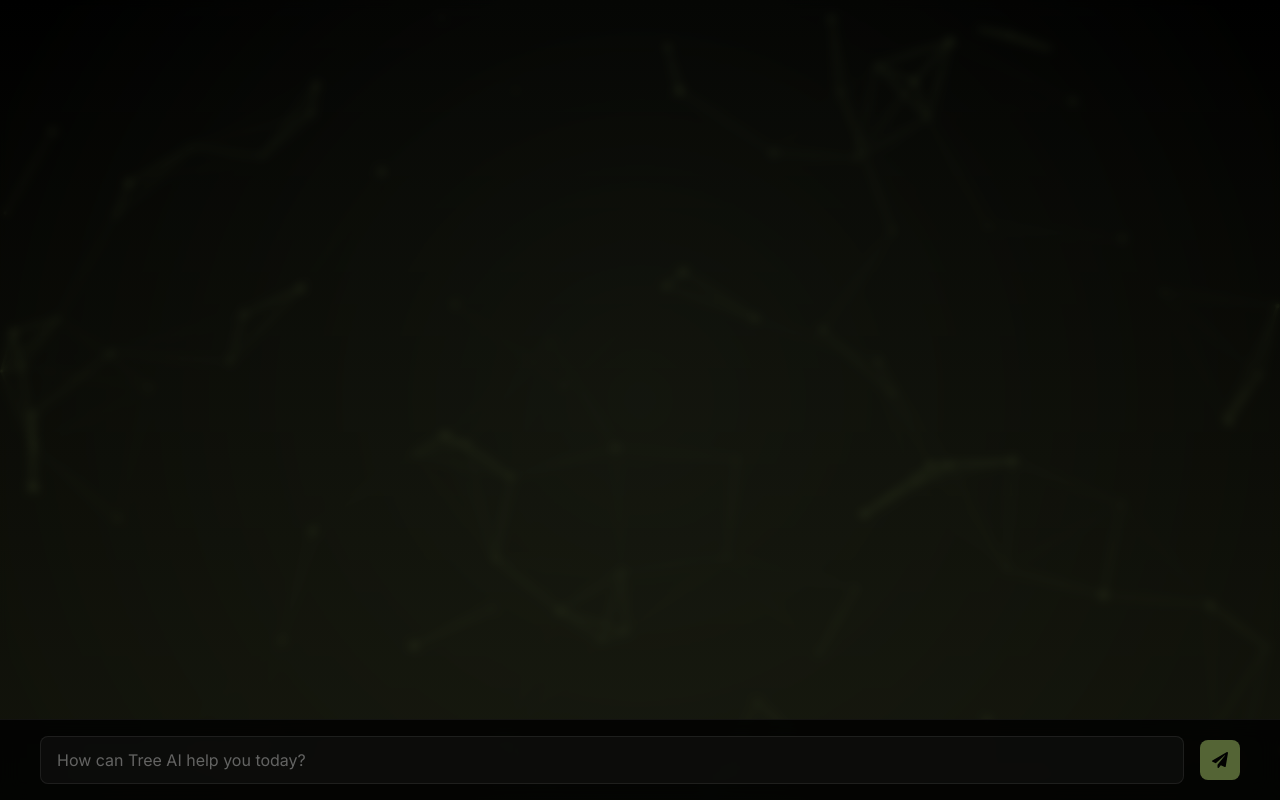
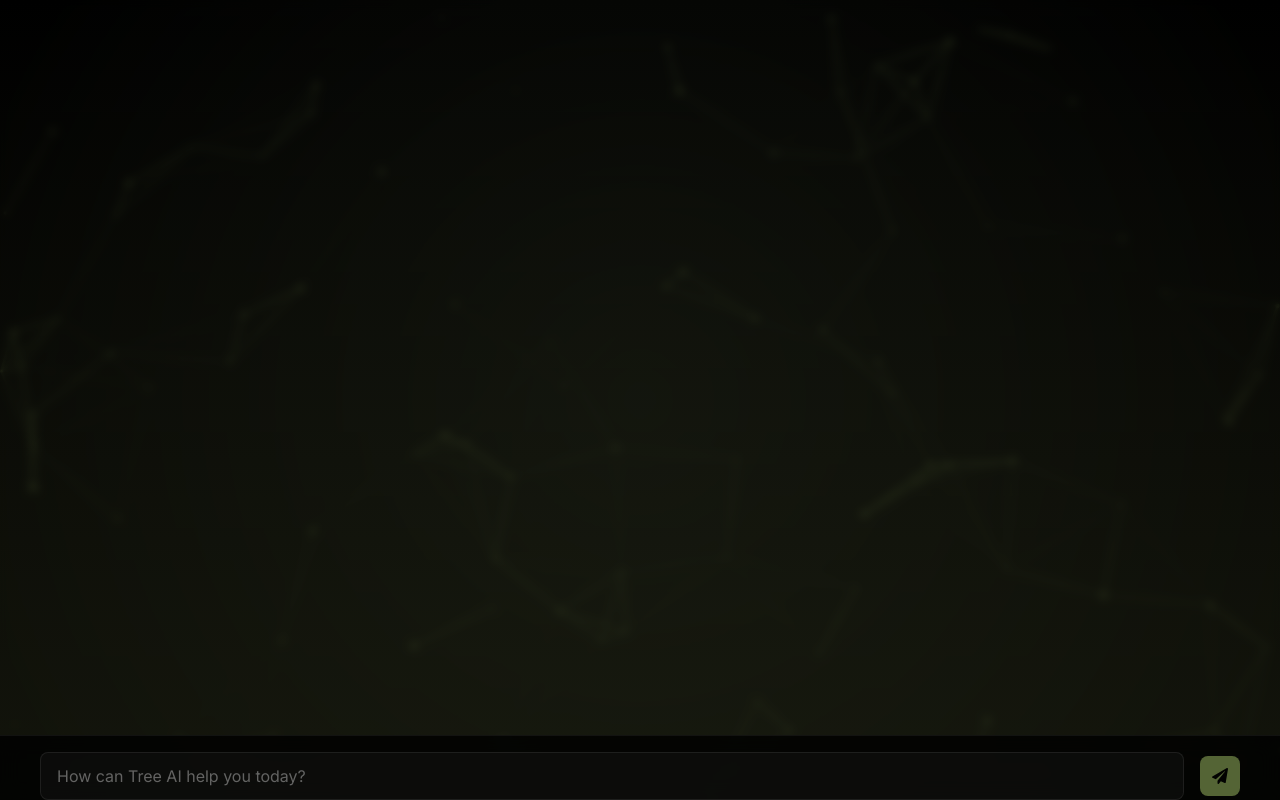
Before and after one commit to caydenchok/tree.ai, a React (Vite) app in the folder frontend/: page /tree-chat in a window 1280 px wide. Both pictures are taken after a click on the element 243 px from the left and 387 px from the top of the page. Built offline with nearby package versions, Linux system fonts and the light colour scheme.

Commit message:
Update G_24

```diff
--- a/frontend/src/pages/TreeChat.tsx
+++ b/frontend/src/pages/TreeChat.tsx
@@ -800,7 +800,7 @@ const TreeChat: React.FC = () => {
                     w="100%"
                     overflowY="auto"
                     position="relative"
-                    pb={{ base: "100px", md: "120px" }}
+                    pb={{ base: "140px", md: "160px" }}
                     css={{
                       '&::-webkit-scrollbar': {
                         width: '4px',
@@ -816,6 +816,7 @@ const TreeChat: React.FC = () => {
                       scrollbarWidth: 'thin',
                       scrollbarColor: 'rgba(255,255,255,0.2) rgba(0,0,0,0.1)',
                       WebkitOverflowScrolling: 'touch',
+                      marginBottom: '20px',
                     }}
                   >
                     {/* Messages */}
@@ -904,7 +905,7 @@ const TreeChat: React.FC = () => {
               bottom={0}
               left={0}
               right={0}
-              py={4}
+              py={{ base: 3, md: 4 }}
               px={{ base: 4, md: 6 }}
               bg="rgba(0, 0, 0, 0.8)"
               backdropFilter="blur(10px)"
@@ -915,7 +916,8 @@ const TreeChat: React.FC = () => {
                 WebkitTransform: 'translate3d(0,0,0)',
                 transform: 'translate3d(0,0,0)',
                 WebkitBackfaceVisibility: 'hidden',
-                backfaceVisibility: 'hidden'
+                backfaceVisibility: 'hidden',
+                paddingBottom: 'env(safe-area-inset-bottom)'
               }}
             >
               <Container maxW="container.xl">
```
